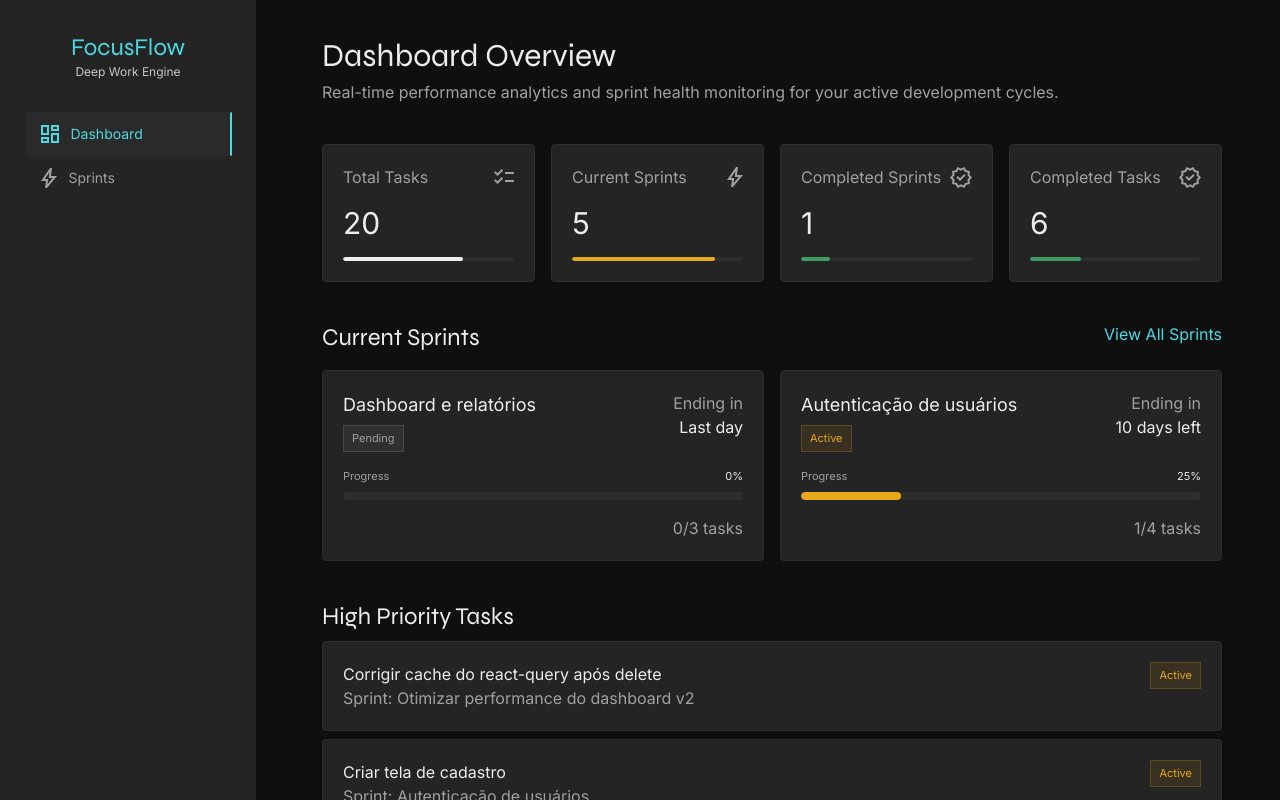
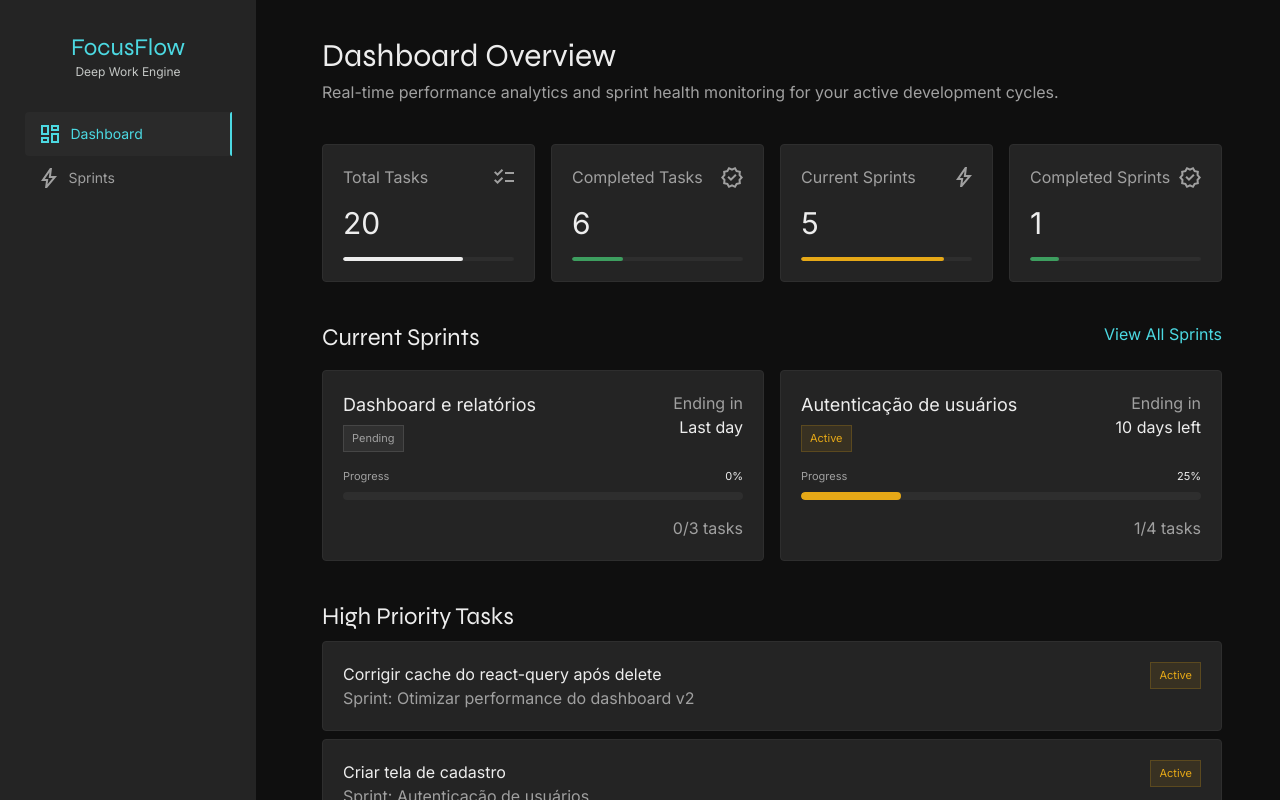
Before and after one commit to JoaoGustavo-dev/focusflow, a React (Vite) app: page / in a window 1280 px wide. Built offline with nearby package versions, Linux system fonts and the light colour scheme; data requests are answered from the project's data file.

Commit message:
feat(home): add loading skeletons to home dashboard cards

```diff
--- a/src/components/ActiveSprintCards.jsx
+++ b/src/components/ActiveSprintCards.jsx
@@ -6,10 +6,11 @@ import { statusVariants } from '../utils/statusVariants'
 import ActiveSprintCard from './ActiveSprintCard'
 import { NavLink } from 'react-router-dom'
 import EmptyMessage from './EmptyMessage'
+import Skeleton from './Skeleton'
 
 const ActiveSprintCards = () => {
-  const { data: tasks } = useGetTasks()
-  const { data: sprints } = useGetSprints()
+  const { data: tasks, isPending: tasksisLoading } = useGetTasks()
+  const { data: sprints, isPending: sprintsIsLoading } = useGetSprints()
 
   const activeSprints = sprints?.filter((sprint) => sprint.status !== 'done')
 
@@ -67,7 +68,12 @@ const ActiveSprintCards = () => {
           View All Sprints
         </NavLink>
       </div>
-      {activeSprintsInformation?.length === 0 ? (
+      {sprintsIsLoading || tasksisLoading ? (
+        <div className="grid grid-cols-2 gap-4">
+          <Skeleton className="h-48" />
+          <Skeleton className="h-48" />
+        </div>
+      ) : activeSprintsInformation?.length === 0 ? (
         <div className="mt-5 flex justify-center">
           <EmptyMessage message="No active sprints yet!" />
         </div>
--- a/src/components/StatCards.jsx
+++ b/src/components/StatCards.jsx
@@ -5,10 +5,12 @@ import SprintsIcon from '../assets/icons/sprints.svg?react'
 import { useGetSprints } from '../hooks/data/use-get-sprints'
 import CompletedIcon from '../assets/icons/completed.svg?react'
 import { statusVariants } from '../utils/statusVariants'
+import Skeleton from './Skeleton'
+import { Fragment } from 'react'
 
 const StatCards = () => {
-  const { data: tasks } = useGetTasks()
-  const { data: sprints } = useGetSprints()
+  const { data: tasks, isPending: tasksisLoading } = useGetTasks()
+  const { data: sprints, isPending: sprintsisLoading } = useGetSprints()
 
   const activeSprints = sprints?.filter(
     (sprint) => sprint.status !== 'done'
@@ -28,6 +30,13 @@ const StatCards = () => {
 
   return (
     <div className="grid grid-cols-4 gap-4">
+      {tasksisLoading ? (
+        <Fragment>
+          <Skeleton className="h-34" />
+          <Skeleton className="h-34" />
+        </Fragment>
+      ) : (
+        <Fragment>
           <StatCard
             title="Total Tasks"
             icon={<TotalTasksIcon />}
@@ -36,6 +45,23 @@ const StatCards = () => {
             size="sm"
             progress={totalActiveTasks}
           />
+          <StatCard
+            title="Completed Tasks"
+            icon={<CompletedIcon />}
+            number={completedTasks}
+            color={statusVariants.done}
+            size="sm"
+            progress={totalTasksProgress}
+          />
+        </Fragment>
+      )}
+      {sprintsisLoading ? (
+        <Fragment>
+          <Skeleton className="h-34" />
+          <Skeleton className="h-34" />
+        </Fragment>
+      ) : (
+        <Fragment>
           <StatCard
             title="Current Sprints"
             icon={<SprintsIcon />}
@@ -52,14 +78,8 @@ const StatCards = () => {
             size="sm"
             progress={totalCompletedSprints}
           />
-      <StatCard
-        title="Completed Tasks"
-        icon={<CompletedIcon />}
-        number={completedTasks}
-        color={statusVariants.done}
-        size="sm"
-        progress={totalTasksProgress}
-      />
+        </Fragment>
+      )}
     </div>
   )
 }
--- a/src/components/TaskPriorityCards.jsx
+++ b/src/components/TaskPriorityCards.jsx
@@ -5,10 +5,12 @@ import TaskPriorityCard from './TaskPriorityCard'
 import { statusVariants } from '../utils/statusVariants'
 import { statusLabels } from '../utils/statusLabels'
 import EmptyMessage from './EmptyMessage'
+import Skeleton from './Skeleton'
+import { Fragment } from 'react'
 
 const TaskPriorityCards = () => {
-  const { data: tasks } = useGetTasks()
-  const { data: sprints } = useGetSprints()
+  const { data: tasks, isPending: tasksisLoading } = useGetTasks()
+  const { data: sprints, isPending: sprintsIsLoading } = useGetSprints()
 
   const highPriorityTasks = tasks?.filter(
     (task) => task.status !== 'done' && task.priority === 'high'
@@ -60,7 +62,13 @@ const TaskPriorityCards = () => {
   return (
     <div className="flex flex-col gap-2">
       <p className="font-display text-main text-2xl">High Priority Tasks</p>
-      {selectedTasks?.length === 0 ? (
+      {sprintsIsLoading || tasksisLoading ? (
+        <Fragment>
+          <Skeleton className="h-22" />
+          <Skeleton className="h-22" />
+          <Skeleton className="h-22" />
+        </Fragment>
+      ) : selectedTasks?.length === 0 ? (
         <EmptyMessage
           className="mt-4 text-center"
           message="No high priority tasks at the moment!"
```
Lines whose indentation alone changed are shown as unchanged.
